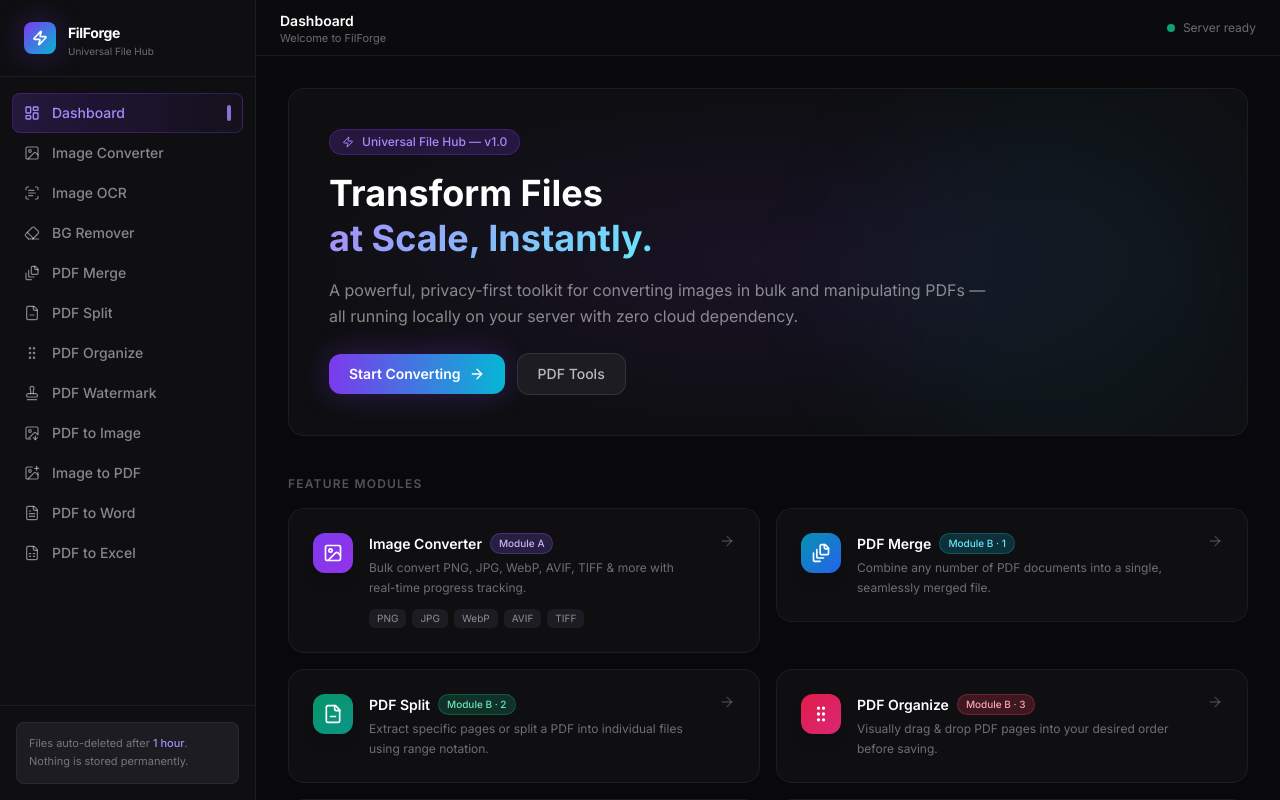
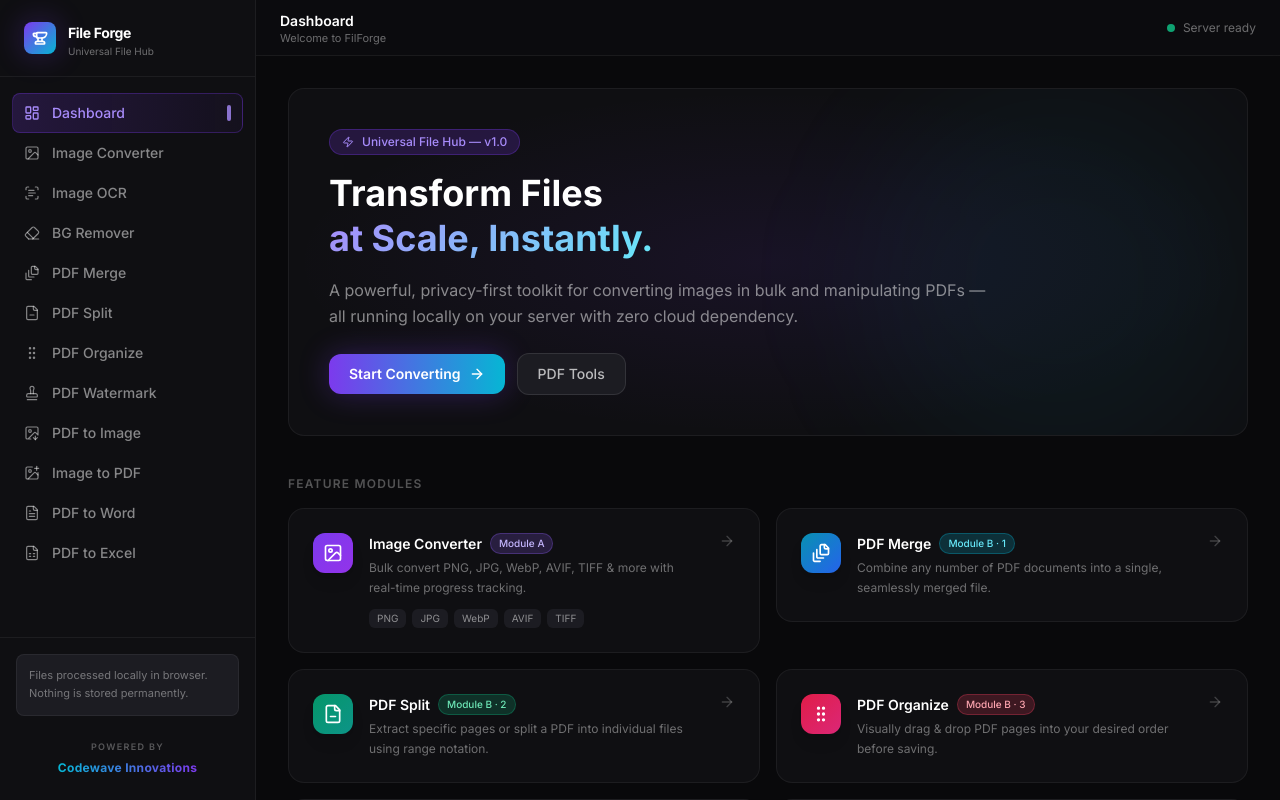
Before and after one commit to Dinusha-Dev/File-Forge, a Next.js app: page / in a window 1280 px wide. Built offline with nearby package versions, Linux system fonts and the light colour scheme.

Commit message:
Update branding to File Forge and add Codewave Innovations footer

```diff
--- a/app/layout.tsx
+++ b/app/layout.tsx
@@ -12,7 +12,7 @@ const inter = Inter({
 });
 
 export const metadata: Metadata = {
-  title: "FilForge — Universal File Hub",
+  title: "File Forge — Powered by Codewave Innovations",
   description:
     "Convert images in bulk, merge & split PDFs, and organize pages with drag-and-drop. Fast, private, no cloud storage.",
   keywords: ["image converter", "PDF merge", "PDF split", "bulk file converter", "file tools"],
--- a/components/layout/Sidebar.tsx
+++ b/components/layout/Sidebar.tsx
@@ -16,7 +16,8 @@ import {
   FileSpreadsheet,
   ScanText,
   Stamp,
-  Eraser
+  Eraser,
+  Anvil
 } from "lucide-react";
 
 const navItems = [
@@ -42,10 +43,10 @@ export default function Sidebar() {
       {/* Logo */}
       <div className="flex items-center gap-3 px-6 py-5 border-b border-border-subtle">
         <div className="w-8 h-8 rounded-lg bg-gradient-to-br from-accent-violet to-accent-cyan flex items-center justify-center shadow-glow-violet">
-          <Zap className="w-4 h-4 text-white" strokeWidth={2.5} />
+          <Anvil className="w-4 h-4 text-white" strokeWidth={2.5} />
         </div>
         <div>
-          <span className="text-sm font-bold text-white tracking-tight">FilForge</span>
+          <span className="text-sm font-bold text-white tracking-tight">File Forge</span>
           <p className="text-[10px] text-white/40 leading-none mt-0.5">Universal File Hub</p>
         </div>
       </div>
@@ -88,11 +89,19 @@ export default function Sidebar() {
       </nav>
 
       {/* Footer */}
-      <div className="px-4 py-4 border-t border-border-subtle">
+      <div className="px-4 py-4 border-t border-border-subtle flex flex-col gap-4 mt-auto">
         <div className="rounded-lg bg-surface-3 border border-border-subtle p-3">
           <p className="text-[11px] text-white/40 leading-relaxed">
-            Files auto-deleted after <span className="text-accent-violet-light font-medium">1 hour</span>. Nothing is stored permanently.
+            Files processed locally in browser. Nothing is stored permanently.
           </p>
+        </div>
+        <div className="flex items-center justify-center pb-2">
+          <div className="text-center">
+            <span className="text-[9px] uppercase tracking-[0.15em] text-white/30 font-semibold">Powered by</span>
+            <p className="text-xs font-bold bg-clip-text text-transparent bg-gradient-to-r from-accent-cyan to-accent-violet tracking-wide mt-1">
+              Codewave Innovations
+            </p>
+          </div>
         </div>
       </div>
     </aside>
--- a/components/layout/TopBar.tsx
+++ b/components/layout/TopBar.tsx
@@ -12,7 +12,7 @@ const titles: Record<string, { title: string; description: string }> = {
 
 export default function TopBar() {
   const pathname = usePathname();
-  const meta = titles[pathname] ?? { title: "FilForge", description: "Universal File Hub" };
+  const meta = titles[pathname] ?? { title: "File Forge", description: "Universal File Hub" };
 
   return (
     <header className="h-14 flex items-center px-6 border-b border-border-subtle bg-surface-1/50 backdrop-blur-sm sticky top-0 z-40">
```
